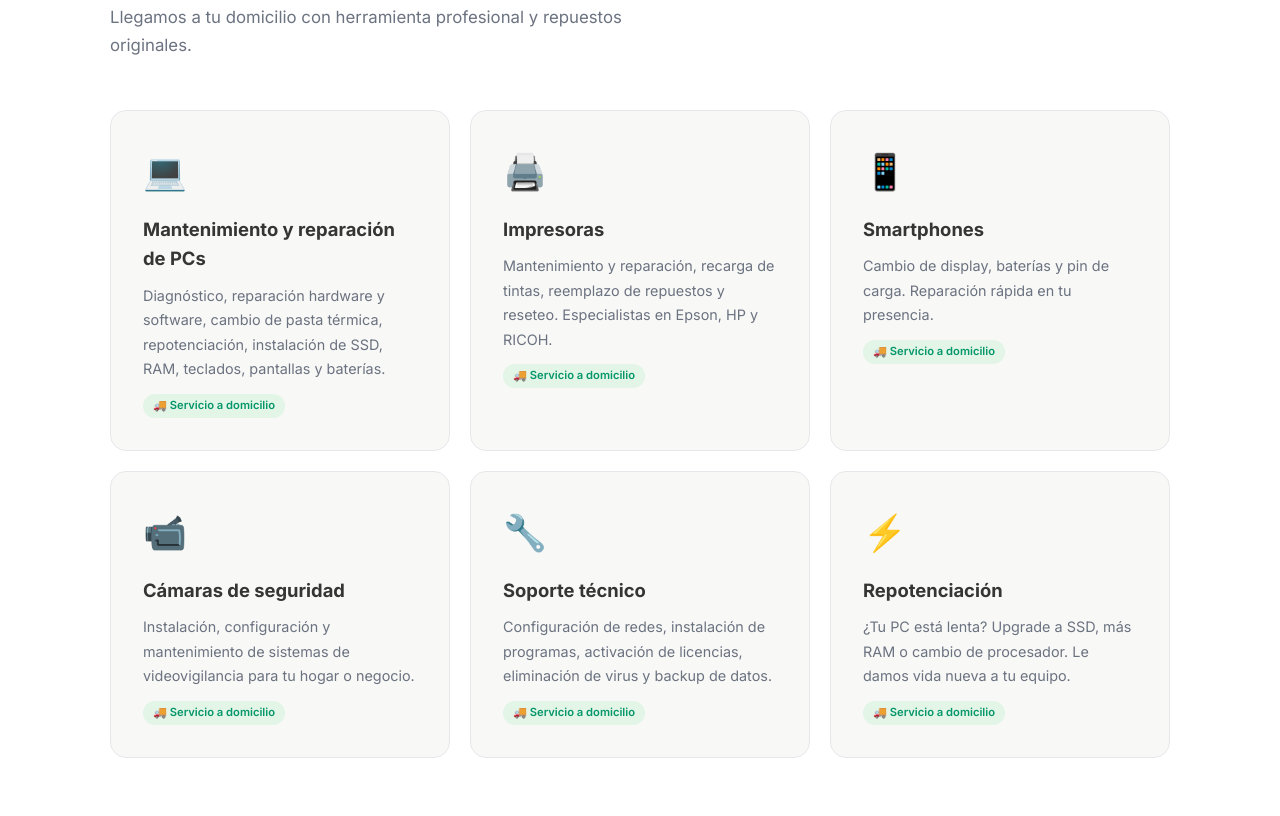
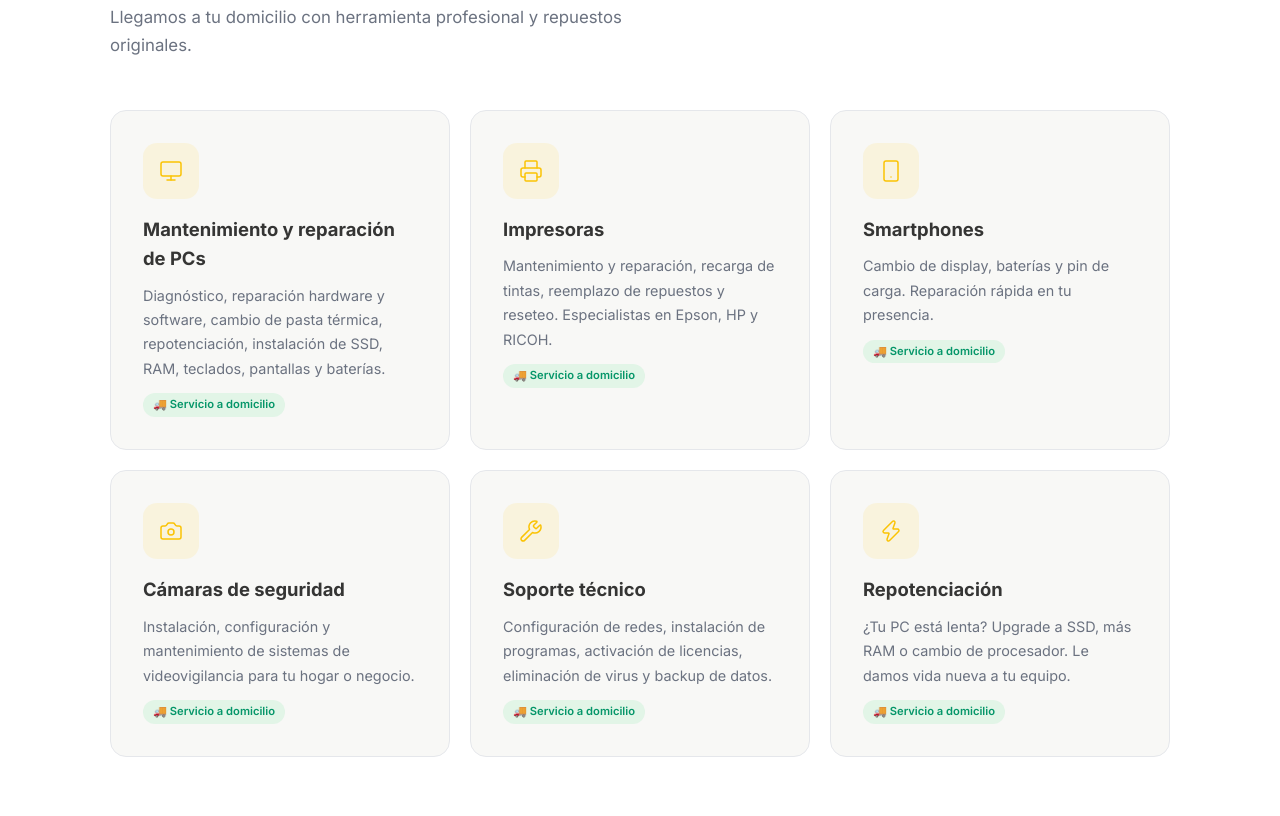
Before and after one commit to Orpey-Servicios/orpey-servicios, a plain HTML site: page index.html in a window 1280 px wide. Shown: the part 1004-1820 px from the top of the page. Drawn offline with nearby package versions, Linux system fonts and the light colour scheme; animation ran at ten frames a second.

Commit message:
Header solo logo + iconos Lucide en servicios

```diff
--- a/index.html
+++ b/index.html
@@ -13,6 +13,7 @@
   <link rel="preconnect" href="https://fonts.gstatic.com" crossorigin>
   <link href="https://fonts.googleapis.com/css2?family=Inter:wght@400;500;600;700;800;900&display=swap" rel="stylesheet">
   <link href="https://unpkg.com/aos@2.3.1/dist/aos.css" rel="stylesheet">
+  <script src="https://unpkg.com/lucide@latest"></script>
   <style>
     *, *::before, *::after { margin: 0; padding: 0; box-sizing: border-box; }
     html { scroll-behavior: smooth; }
@@ -267,7 +268,14 @@
       transform: translateY(-6px); box-shadow: 0 16px 48px rgba(0,0,0,.08);
       border-color: #FBC305;
     }
-    .card-icon { font-size: 2.2rem; margin-bottom: 16px; display: block; }
+    .card-icon {
+      width: 56px; height: 56px; border-radius: 14px;
+      background: rgba(251,195,5,.1); display: flex;
+      align-items: center; justify-content: center;
+      margin-bottom: 16px; transition: all .4s;
+    }
+    .card:hover .card-icon { background: #FBC305; transform: scale(1.05) rotate(-5deg); }
+    .card:hover .card-icon i { color: #353534 !important; }
     .card h3 { font-size: 1.15rem; font-weight: 700; color: #353534; margin-bottom: 10px; }
     .card p { font-size: .9rem; color: #6B7280; line-height: 1.7; }
 
@@ -368,8 +376,7 @@
   <header id="header">
     <div class="container">
       <a href="/" class="logo-link">
-        <img src="logo-orpey.png" alt="Orpey Servicios">
-        <span class="logo-text">Orpey <span>Servicios</span></span>
+        <img src="logo-orpey.png" alt="Orpey Servicios" style="height:42px">
       </a>
       <nav class="nav-menu" id="navMenu">
         <a href="#servicios">Servicios</a>
@@ -455,37 +462,37 @@
       </div>
       <div class="grid-servicios">
         <div class="card" data-aos="fade-up">
-          <span class="card-icon">💻</span>
+          <span class="card-icon"><i data-lucide="monitor" size="32" stroke-width="1.5" color="#FBC305"></i></span>
           <h3>Mantenimiento y reparación de PCs</h3>
           <p>Diagnóstico, reparación hardware y software, cambio de pasta térmica, repotenciación, instalación de SSD, RAM, teclados, pantallas y baterías.</p>
           <span class="card-badge">🚚 Servicio a domicilio</span>
         </div>
         <div class="card" data-aos="fade-up" data-aos-delay="100">
-          <span class="card-icon">🖨️</span>
+          <span class="card-icon"><i data-lucide="printer" size="32" stroke-width="1.5" color="#FBC305"></i></span>
           <h3>Impresoras</h3>
           <p>Mantenimiento y reparación, recarga de tintas, reemplazo de repuestos y reseteo. Especialistas en Epson, HP y RICOH.</p>
           <span class="card-badge">🚚 Servicio a domicilio</span>
         </div>
         <div class="card" data-aos="fade-up" data-aos-delay="200">
-          <span class="card-icon">📱</span>
+          <span class="card-icon"><i data-lucide="smartphone" size="32" stroke-width="1.5" color="#FBC305"></i></span>
           <h3>Smartphones</h3>
           <p>Cambio de display, baterías y pin de carga. Reparación rápida en tu presencia.</p>
           <span class="card-badge">🚚 Servicio a domicilio</span>
         </div>
         <div class="card" data-aos="fade-up">
-          <span class="card-icon">📹</span>
+          <span class="card-icon"><i data-lucide="camera" size="32" stroke-width="1.5" color="#FBC305"></i></span>
           <h3>Cámaras de seguridad</h3>
           <p>Instalación, configuración y mantenimiento de sistemas de videovigilancia para tu hogar o negocio.</p>
           <span class="card-badge">🚚 Servicio a domicilio</span>
         </div>
         <div class="card" data-aos="fade-up" data-aos-delay="100">
-          <span class="card-icon">🔧</span>
+          <span class="card-icon"><i data-lucide="wrench" size="32" stroke-width="1.5" color="#FBC305"></i></span>
           <h3>Soporte técnico</h3>
           <p>Configuración de redes, instalación de programas, activación de licencias, eliminación de virus y backup de datos.</p>
           <span class="card-badge">🚚 Servicio a domicilio</span>
         </div>
         <div class="card" data-aos="fade-up" data-aos-delay="200">
-          <span class="card-icon">⚡</span>
+          <span class="card-icon"><i data-lucide="zap" size="32" stroke-width="1.5" color="#FBC305"></i></span>
           <h3>Repotenciación</h3>
           <p>¿Tu PC está lenta? Upgrade a SSD, más RAM o cambio de procesador. Le damos vida nueva a tu equipo.</p>
           <span class="card-badge">🚚 Servicio a domicilio</span>
@@ -596,6 +603,9 @@
       animateMoto();
     }
 
+    // ICONOS LUCIDE
+    lucide.createIcons();
+
     // CERRAR MENU AL CLICK
     document.querySelectorAll('.nav-menu a').forEach(link => {
       link.addEventListener('click', () => {
```
